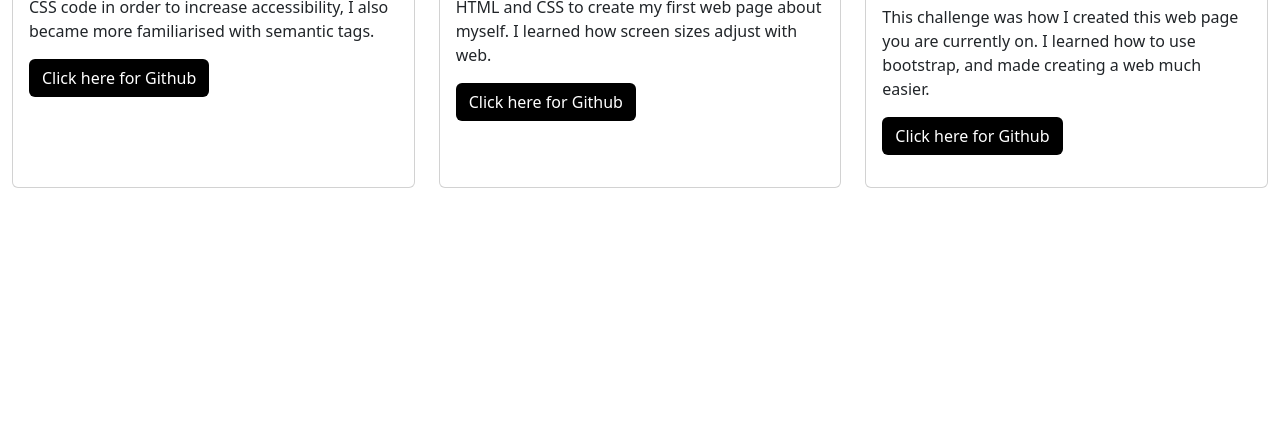
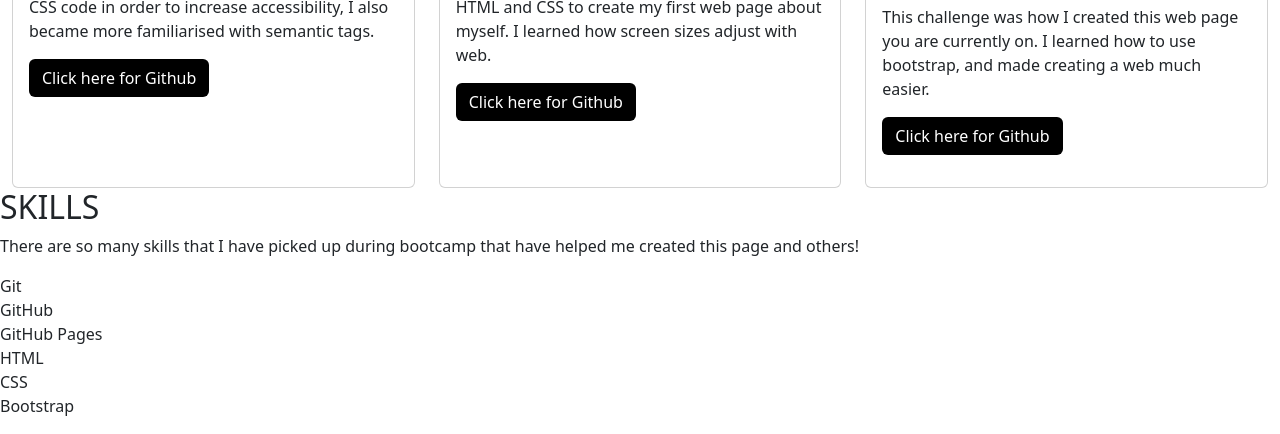
Before and after one commit to ikramismailx/bootstrap-portfolio, a plain HTML site: page index.html in a window 1280 px wide. Shown: the part 1190-1624 px from the top of the page. Before the commit the page ends 1378 px from the top, so only its background shows below. Drawn offline with nearby package versions, Linux system fonts and the light colour scheme.

Commit message:
add skills section to html

```diff
--- a/index.html
+++ b/index.html
@@ -101,6 +101,21 @@
         </div>
       </div>
     </div>
+    <!-- SKILLS -->
+    <div class="container content"></div>
+    <h2 class="skills" id="skills">SKILLS</h2>
+    <p>There are so many skills that I have picked up during bootcamp that have helped me created this page and others!</p>
+    <div class="soft-skills">
+      <ul class="list-group-item custom-list-item">
+        <li class="list-group-item">Git</li>
+        <li class="list-group-item">GitHub</li>
+        <li class="list-group-item">GitHub Pages</li>
+        <li class="list-group-item">HTML</li>
+        <li class="list-group-item">CSS</li>
+        <li class="list-group-item">Bootstrap</li>
+      </ul>
+      </div>
+    </div>
 
 
   </main>
```
Also changed, not shown: 1 other file.
